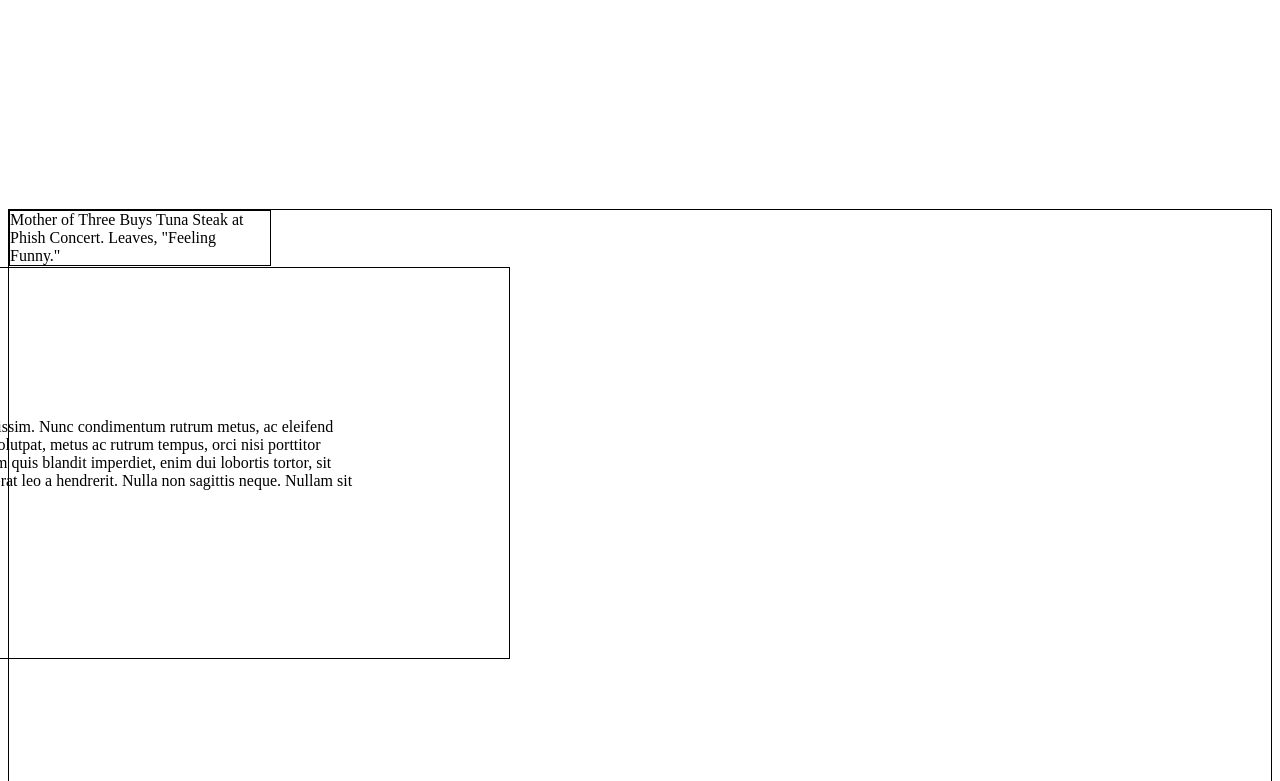
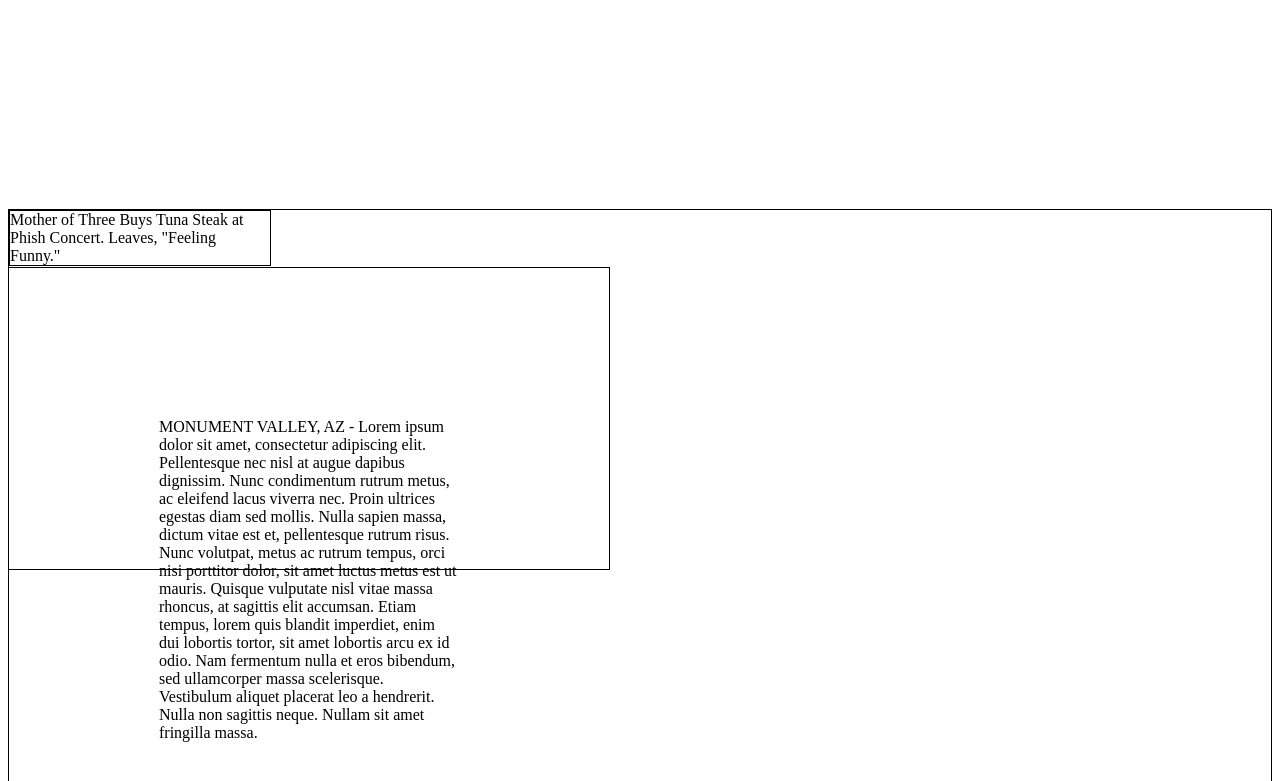
Before and after one commit to JoshuaDunham99/MyTimesReadable, a plain HTML site: page index.html in a window 1280 px wide. Shown: the part 99-880 px from the top of the page. Drawn offline with Linux system fonts and the light colour scheme.

Commit message:
textwontgoin

```diff
--- a/resources/style.css
+++ b/resources/style.css
@@ -54,9 +54,9 @@ position: relative;
 
 .tunaabout {
   border: 1px solid black;
-  width: 1200px;
+  width: 300px;
+  height: 1px;
   bottom: 700px;
   position: relative;
   padding: 150px;
-  right: 1000px;
 }
```
